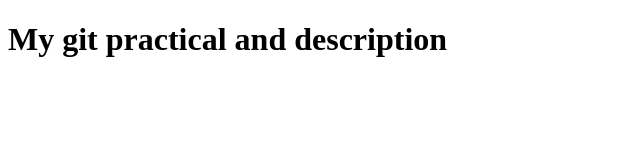
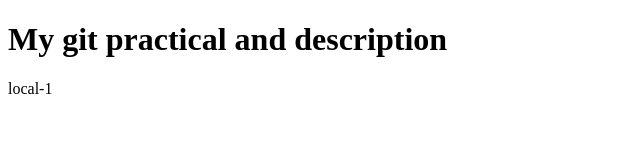
Before and after one commit to Harshit1-0/Test-git, a plain HTML site: page index.html in a window 1280 px wide. Shown: the full height of the page, 0-640 px from the left. Drawn offline with Linux system fonts and the light colour scheme.

Commit message:
add local-1

```diff
--- a/index.html
+++ b/index.html
@@ -11,5 +11,6 @@
 </head>
 <body>
     <h1>My git practical and description</h1>
+    <p>local-1</p>
 </body>
 </html>
```
